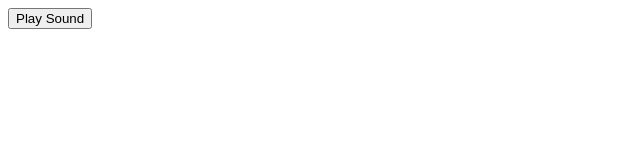
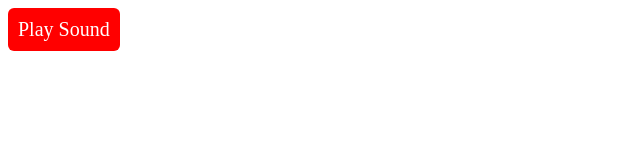
Before and after one commit to Joey393d/MessAround, a plain HTML site: page index.html in a window 1280 px wide. Shown: the whole page, without its empty margins (0-640 px from the left). Drawn offline with Linux system fonts and the light colour scheme.

Commit message:
added style

```diff
--- a/index.html
+++ b/index.html
@@ -6,37 +6,34 @@
         <meta name="viewport"
         content="width=device-width, initial-scale=1">
 
-        <style>
-            .button {
-                padding: 15px 25px;
-                font-size: 24px;
-                text-align: center;
-                cursor: pointer;
-                outline: none;
-                color: #fff;
-                background-color: #04AA6D;
-                border: none;
-                border-radius: 15px;
-                box-shadow: 0 9px #999;
+        <style type="text/css">
+            #submit {
+             background-color: red;
+             padding: .5em;
+             -moz-border-radius: 5px;
+             -webkit-border-radius: 5px;
+             border-radius: 6px;
+             color: #fff;
+             font-family: 'Oswald';
+             font-size: 20px;
+             text-decoration: none;
+             border: none;
             }
-
-            .button:hover {background-color: #3e8e41;}
-
-            .button:active {
-                background-color: #3e841;
-                box-shadow: 0 5px #666;
-                transform: translateY(4px) }
-                button:active + embed {display: square; }
-            embed { display: none;}
+            #submit:hover {
+             border: none;
+             background: crimson;
+             box-shadow: 0px 0px 1px #777;
+            }
+            </style>
 
 
 
-        </style>
+
 
      </head>
 <body>
     <audio src="yahaha.mp3" id="audio"></audio>
-    <button type="button" class="play-sound-btn">
+    <button id="submit" type="button" class="play-sound-btn">
         Play Sound
 
         </button>
```
